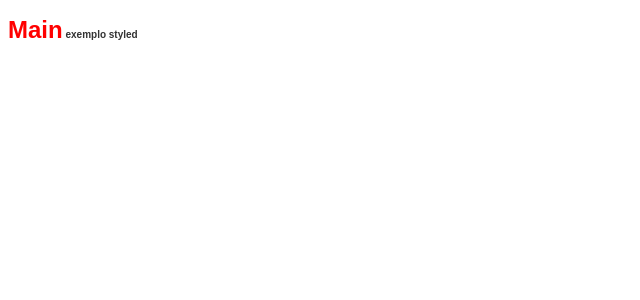
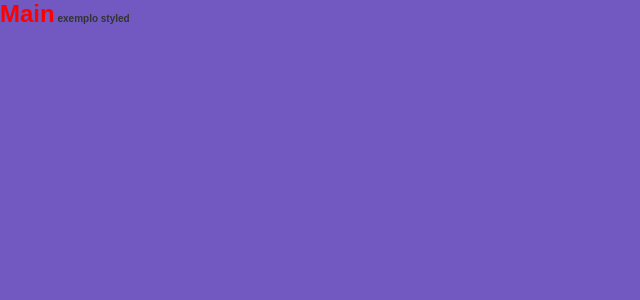
Before and after one commit to desenv-marcelo-silva/react-module-02, a React (Create React App) app: page / in a window 1280 px wide. Shown: the top 300 px of the page, without its empty margins (0-640 px from the left). Built offline with nearby package versions, Linux system fonts and the light colour scheme; the HTML template or start-up script is replaced by a standard one.

Commit message:
Criando e aplicando estilo global.

```diff
--- a/src/App.js
+++ b/src/App.js
@@ -1,9 +1,15 @@
 import React from 'react';
 
 import Routes from './routes';
+import GlobalStyle from './styles/global';
 
 function App() {
-  return <Routes />;
+  return (
+    <>
+      <Routes />
+      <GlobalStyle />
+    </>
+  );
 }
 
 export default App;
--- /dev/null
+++ b/src/styles/global.js
@@ -0,0 +1,29 @@
+import { createGlobalStyle } from 'styled-components';
+
+export default createGlobalStyle`
+  * {
+    margin: 0;
+    padding: 0;
+    outline: 0;
+    box-sizing: border-box;
+  }
+
+  html, body, #root {
+    min-height: 100%;
+  }
+
+  body {
+    background: #7159c1;
+    -webkit-font-smoothing: antialiased !important;
+  }
+
+  body, input, button {
+    color: #222;
+    font-size: 14px;
+    font-family: Arial, Helvetica, sans-serif;
+  }
+
+  button {
+    cursor: pointer;
+  }
+`;
```
